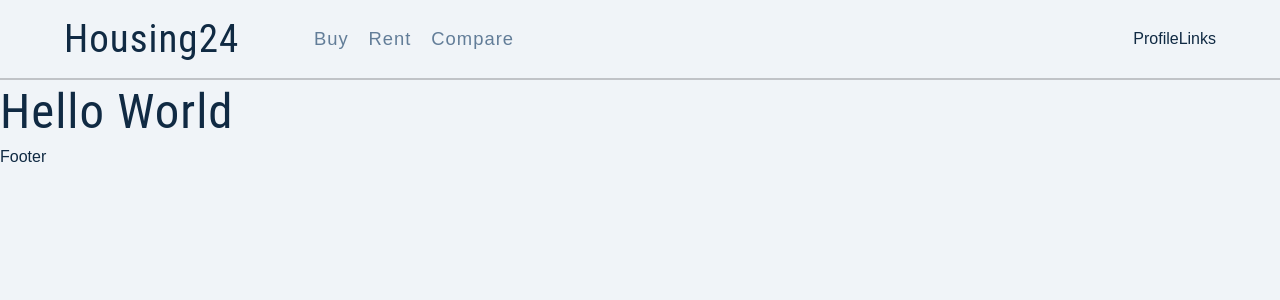
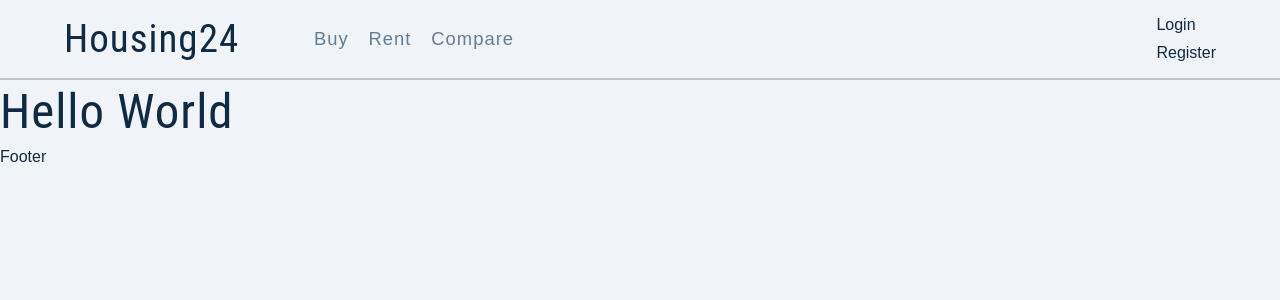
Before and after one commit to Jon-Felipe/Housing24, a React (Create React App) app: page / in a window 1280 px wide. Shown: the top 300 px of the page. Built offline with nearby package versions, Linux system fonts and the light colour scheme; the HTML template or start-up script is replaced by a standard one.

Commit message:
Added profile links to Header component

```diff
--- a/src/components/header/ProfileLinks.jsx
+++ b/src/components/header/ProfileLinks.jsx
@@ -1,7 +1,19 @@
 import React from 'react';
+import styled from 'styled-components';
+
+// links
+import { profileLinks } from '../../utils/constants';
 
 const ProfileLinks = () => {
-  return <div>ProfileLinks</div>;
+  return (
+    <ProfileLinksWrapper>
+      {profileLinks.map((link) => {
+        return <li key={link.id}>{link.text}</li>;
+      })}
+    </ProfileLinksWrapper>
+  );
 };
 
 export default ProfileLinks;
+
+const ProfileLinksWrapper = styled.ul``;
--- a/src/utils/constants.js
+++ b/src/utils/constants.js
@@ -15,3 +15,16 @@ export const pageLinks = [
     url: '/compare',
   },
 ];
+
+export const profileLinks = [
+  {
+    id: 1,
+    text: 'Login',
+    url: '/login',
+  },
+  {
+    id: 2,
+    text: 'Register',
+    url: '/register',
+  },
+];
```
